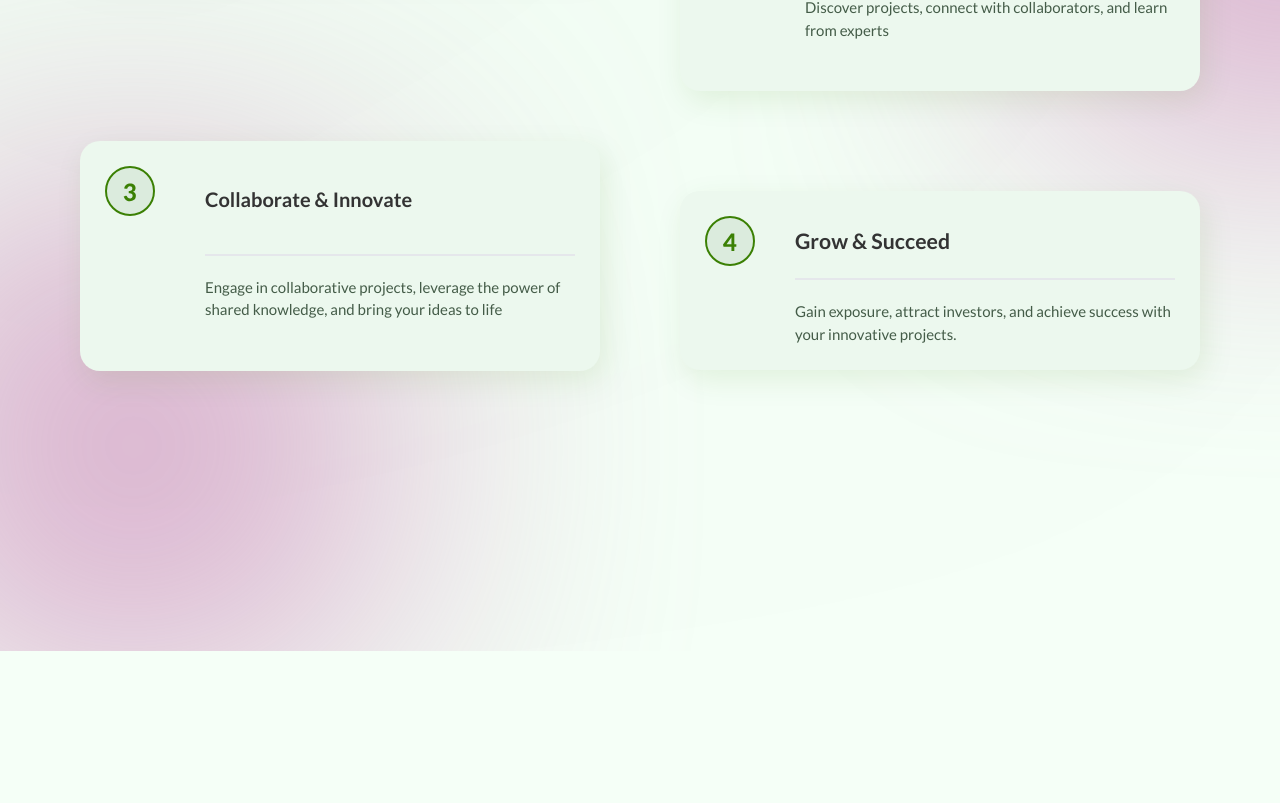
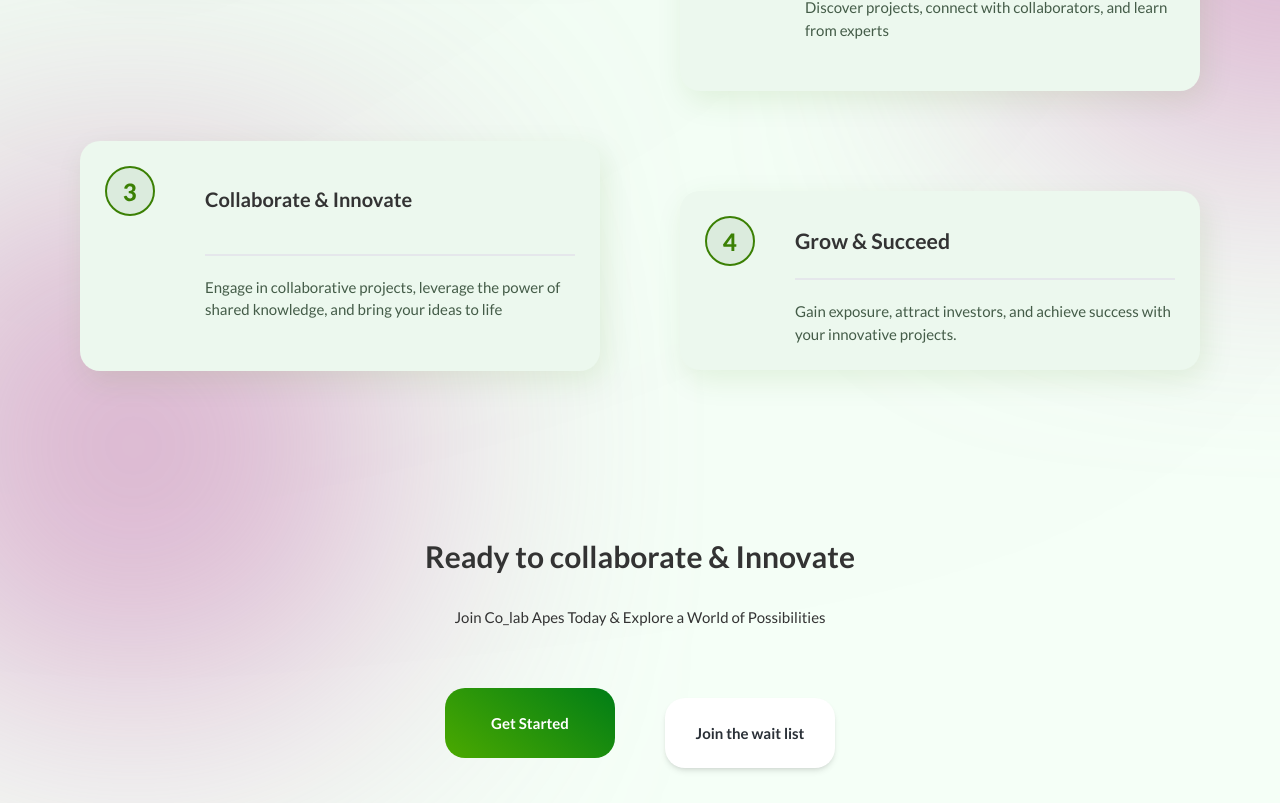
Before and after one commit to Colab-Apes/new_landing_page, a React (Vite) app: page / in a window 1280 px wide. Shown: the part 4009-4812 px from the top of the page. Before the commit the page ends 4660 px from the top, so only its background shows below. Built offline with nearby package versions, Linux system fonts and the light colour scheme.

Commit message:
worked on it

```diff
--- a/src/NewLandingPage/LandPage.jsx
+++ b/src/NewLandingPage/LandPage.jsx
@@ -30,7 +30,7 @@
       {/* How it works */}
       <HowItWorks />
       {/*Ready to collaborate & Innovation */}
-      {/* <Ready /> */}
+      <Ready />
       {/*FAQS*/}
       {/* <Faqs /> */}
       {/*Join Our News Letter*/}
--- a/src/NewLandingPage/components/Ready.jsx
+++ b/src/NewLandingPage/components/Ready.jsx
@@ -3,20 +3,20 @@
 const Ready = () => {
   return (
     <div>
-      <div className=" mt-28 relative z-10 ">
-
+      <div className=" mt-28 relative z-10 px-4 w-full lg:px-20 ">
         <div className=" px-10 text-center text-5xl text-[#333] font-bold mb-5 md:mb-20  xl:mb-0 ">
           Ready to collaborate & Innovate
         </div>
-        <div className=" flex flex-col justify-center items-center  h-[80%] w-[100%] rounded-xl p-14">
-          <h1 className="text-[#333] text-center text-[1.5rem]  mb-20">
-            Join Co_lab Apes Today & Explore a World of Possibilities
+        <div className=" flex flex-col w justify-center items-center  h-[80%] w-[100%] rounded-xl p-14">
+          <h1 className="text-[#333] text-center text-[2rem] lg:text-[1.5rem]  mb-20">
+            Join Co_lab Apes Today & <br className="lg:hidden" />
+            Explore a World of Possibilities
           </h1>
-          <div className="flex items-center gap-x-20  justify-center">
-            <button className="  text-2xl text-white w-[17rem] py-10  btngrad font-bold rounded-[20px]">
+          <div className="flex flex-col lg:flex-row w-full items-center gap-x-20  justify-center">
+            <button className="  text-2xl text-white w-full lg:w-[17rem]  py-8 lg:py-10  btngrad font-bold rounded-lg  lg:rounded-[20px]">
               Get Started
             </button>
-            <button className=" bg-white text-2xl text-black w-[18rem] py-10  font-bold rounded-[20px] shadow-md">
+            <button className=" bg-white text-2xl text-black mt-8 w-full lg:w-[17rem]  py-8 lg:py-10  font-bold  rounded-lg lg:rounded-[20px] shadow-md">
               Join the wait list
             </button>
           </div>
```
